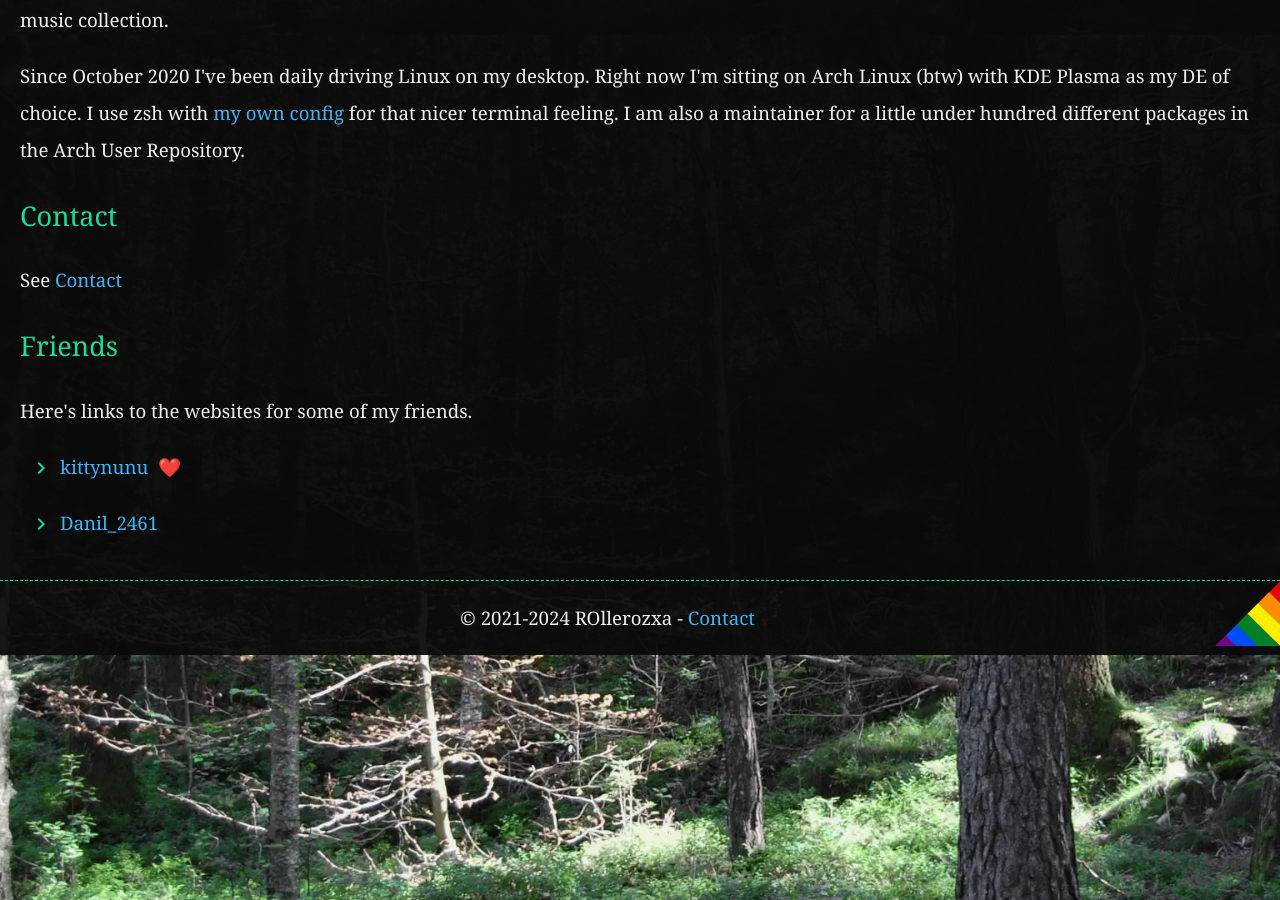
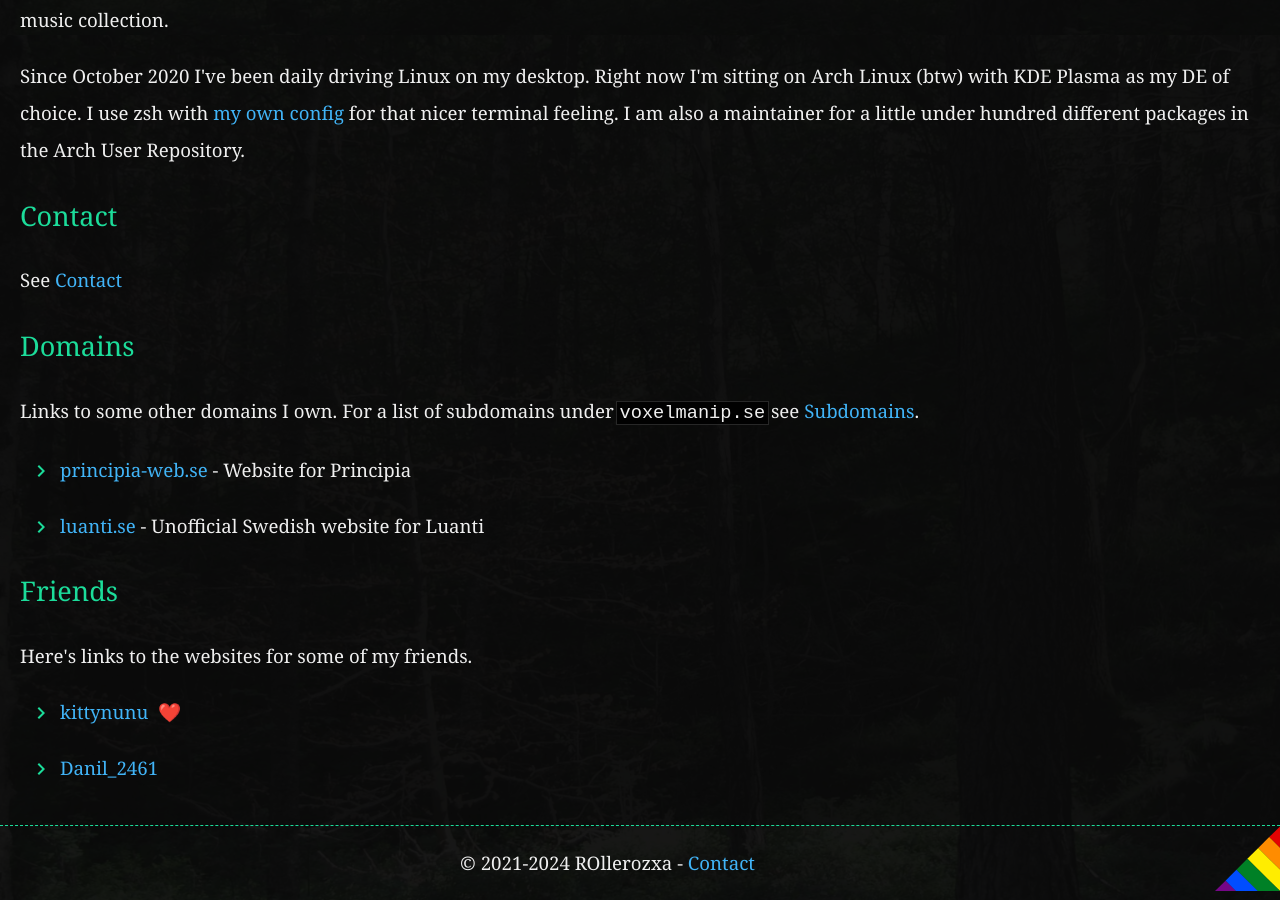
Before and after one commit to rollerozxa/voxelmanip.se, a Jekyll site: the page built from about.md, in a window 1280 px wide and 900 px high, scrolled down 1765 px. Built offline with Jekyll 4.4.1, drawn with Linux system fonts in a browser that asks for light colours.

Commit message:
Add list of domains in about page

```diff
--- a/about.md
+++ b/about.md
@@ -34,6 +34,13 @@ Since October 2020 I've been daily driving Linux on my desktop. Right now I'm si
 ## Contact
 See [Contact](/contact/)
 
+## Domains
+Links to some other domains I own. For a list of subdomains under `voxelmanip.se` see [Subdomains](/subdomains/).
+
+- [principia-web.se](https://principia-web.se) - Website for Principia
+
+- [luanti.se](https://luanti.se) - Unofficial Swedish website for Luanti
+
 ## Friends
 Here's links to the websites for some of my friends.
 
```
